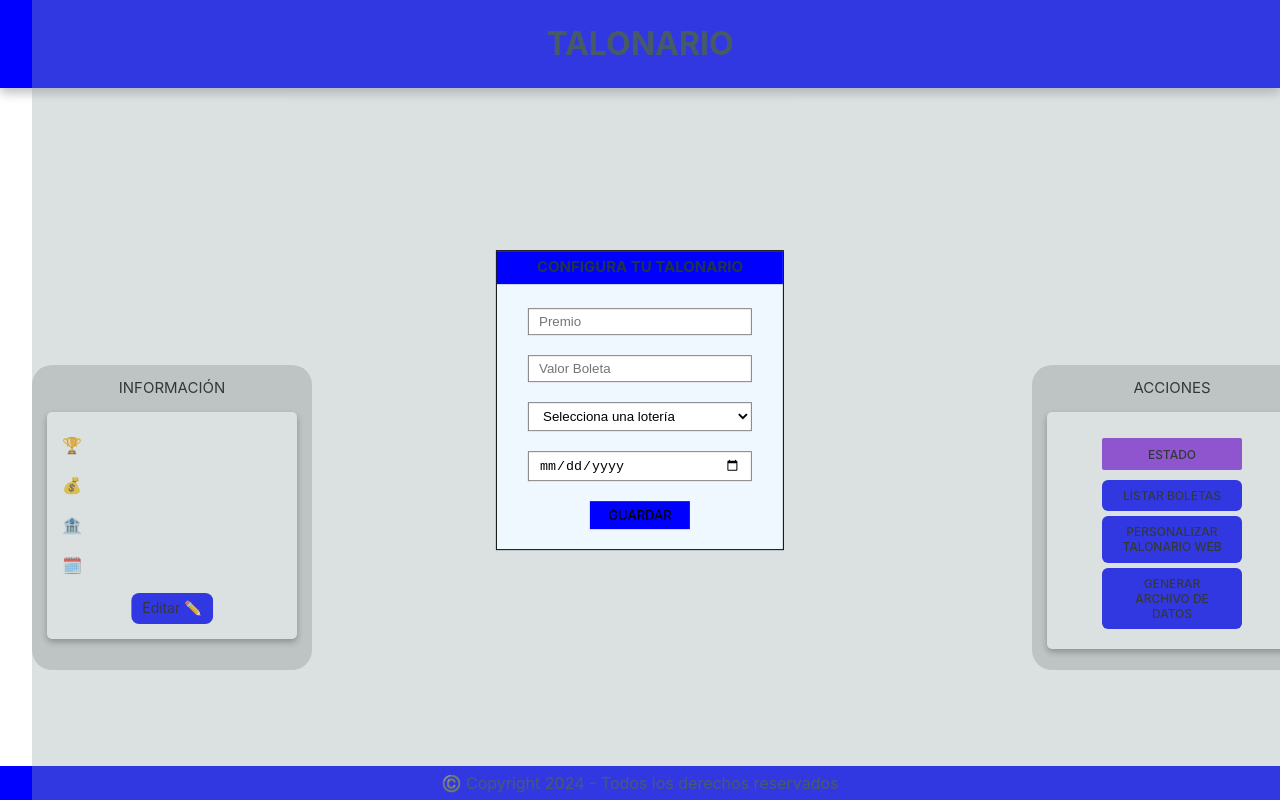
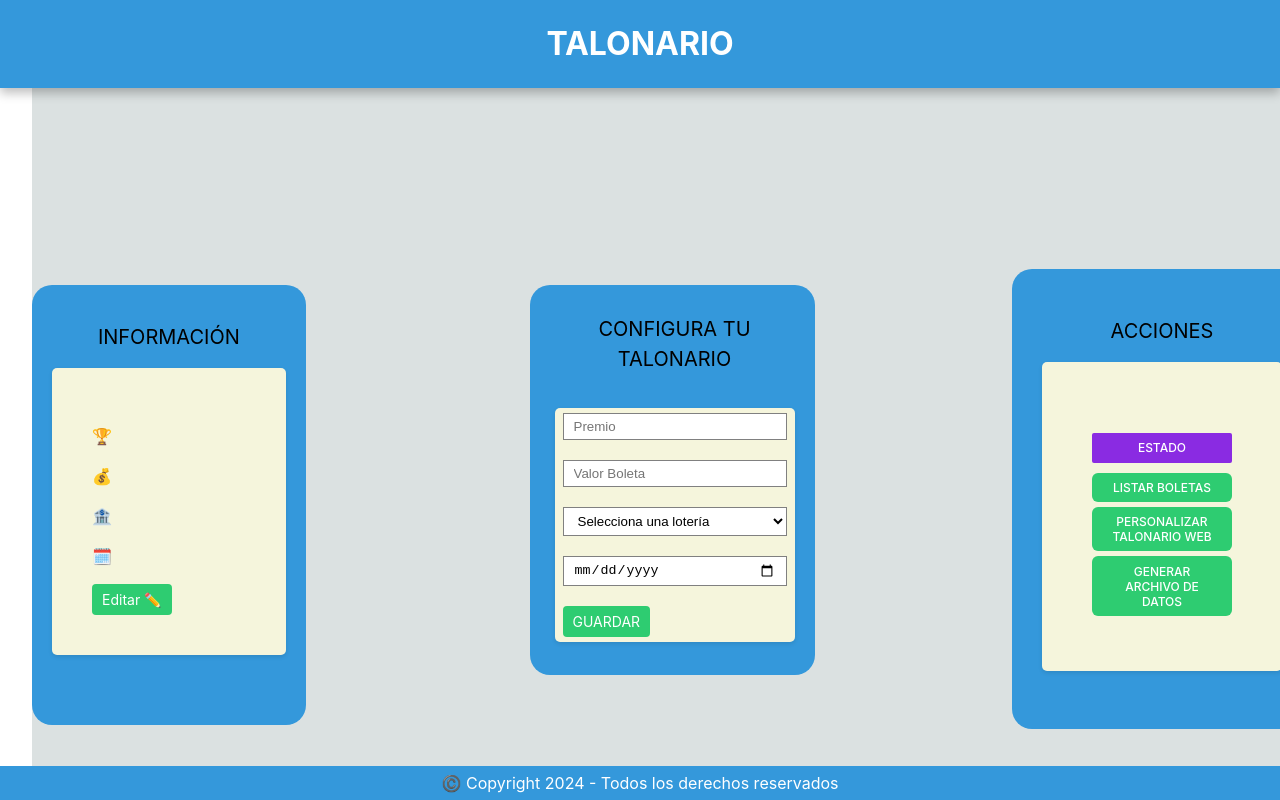
Before and after one commit to miguerlfr/Talonario, a Vue app: page / in a window 1280 px wide. Shown: the top 800 px of the page. Built offline with nearby package versions, Linux system fonts and the light colour scheme.

Commit message:
Update App.vue

```diff
--- a/src/App.vue
+++ b/src/App.vue
@@ -1,14 +1,18 @@
 <script setup>
 import { ref } from "vue";
 import Swal from "sweetalert2";
-
-let array = ref([]);
 
 // Formulario
 let premio = ref("");
 let precioBoleta = ref("");
 let tipoLoteria = ref("");
 let fechaSorteo = ref("");
+
+// FormularioBD
+let nombreBD = ref("");
+let telefonoBD = ref("");
+let direccionBD = ref("");
+let pagarBD = ref("");
 
 let fsDate;
 /* let fsAño = fsDate.getFullYear();
@@ -24,15 +28,12 @@ let mostrarFormulario = ref(true);
 
 let mostrarInformacion = ref(false);
 
-let reservada = ref("red");
+let mostrarFormularioBD = ref(false);
+
+
 let boletaReservada = ref(false);
 let boletaDisponible = ref(false);
-
-let boletaSeleccionada = ref(null);
-let boletasAdquirir = ref([]);
-let mostrarFormularioAdquisicion = ref(false);
-let resetFormularioAdquisicion = ref(true);
-let botonSeleccionado = ref('si');
+let boletaComprada = ref(false);
 
 let boletas = ref([]);
 
@@ -90,20 +91,15 @@ function generarLoteria() {
             text: "¡Gracias por usar este Talonario!",
             icon: "success",
         });
-
-    // Reiniciar el array de boletas
-    boletas.value = [];
-
         for (let i = 0; i < 100; i++) {
             boletas.value.push({
                 i,
-        estado: 'disponible'
+                estado: "Disponible",
             });
         }
-
         mostrarFormulario.value = false;
 
-    console.log(boletas.value)
+        console.log(boletas.value);
     }
 }
 
@@ -112,149 +108,183 @@ function editar() {
     mostrarInformacion.value = false;
 }
 
-function modificarBoleta(_elemento, _indice) {
-  if (_elemento.estado === 'disponible') {
+let element = ref(null);
+let index = ref(null);
+
+function modificarBoleta(elemento, indice) {
+    console.log(elemento)
+    if (elemento.estado == "Disponible") {
+        // mostrar desplegable de boletas disponible
+        boletaDisponible.value = false;
         boletaDisponible.value = true;
+        // esconde demas desplegables
+        boletaReservada.value = false;
+        boletaComprada.value = false;
 
-    // Set the selected ball information for display
-    boletaSeleccionada.value = {
-      numero: _elemento.i,
-      estado: _elemento.estado,
-    };
+        element = elemento;
+        index = indice;
+    } else if (elemento.estado == "Reservado") {
+        // mostrar desplegable de boletas reservada
+        boletaReservada.value = false;
+        boletaReservada.value = true;
+        // esconde demas desplegables
+        boletaDisponible.value = false;
+        boletaComprada.value = false;
+
+        element = elemento;
+        index = indice;
     } else {
-    // Reset the selected ball information when a reserved ball is clicked
-    boletaSeleccionada.value = null;
+        // mostrar desplegable de boletas comprada
+        boletaComprada.value = false;
+        boletaComprada.value = true;
+        // esconde demas desplegables
+        boletaDisponible.value = false;
+        boletaReservada.value = false;
+
+        element = elemento;
+        index = indice;
     }
 }
 
-function adquirirBoleta() {
-  // Hide the available ticket information
-  boletaDisponible.value = false;
-
-  // Show the acquisition form
-  mostrarFormularioAdquisicion.value = true;
+function mostrarFBD() {
+    mostrarFormularioBD.value = false;
+    mostrarFormularioBD.value = true;
 }
 
-function cancelarAdquisicion() {
-  // Clear the selected ball information and acquired tickets
-  boletaSeleccionada.value = null;
-  boletasAdquirir.value = [];
+let clientes = ref([]);
+
+function adquirir() {
+    if (
+        nombreBD.value == "" &&
+        telefonoBD.value == "" &&
+        direccionBD.value == "" &&
+        pagarBD.value == ""
+    ) {
+        Swal.fire({
+            text: "Los datos están vacíos",
+            icon: "error",
+        });
+    } else if (nombreBD.value == "") {
+        Swal.fire({
+            text: "El nombre está vacío",
+            icon: "error",
+        });
+    } else if (telefonoBD.value == "") {
+        Swal.fire({
+            text: "El telefono está vacío",
+            icon: "error",
+        });
+    } else if (isNaN(telefonoBD.value)) {
+        Swal.fire({
+            text: "Solo números en telefono",
+            icon: "warning",
+        });
+    } else if (direccionBD.value == "") {
+        Swal.fire({
+            text: "La dirección está vacía",
+            icon: "error",
+        });
+    } else if (pagarBD.value == "") {
+        Swal.fire({
+            text: "Seleccione si paga ahora o no",
+            icon: "error",
+        });
+    } else if (pagarBD.value == "si") {
+        Swal.fire({
+            text: "¡Gracias por comprar la boleta!",
+            icon: "success",
+        });
+        clientes.value.push({
+            nombre: nombreBD.value,
+            telefono: telefonoBD.value,
+            direccion: direccionBD.value,
+            pagar: pagarBD.value,
+            indice: index,
+        });
+        boletas.value[index].estado = 'Comprado'
+        mostrarFormularioBD.value = false;
+        boletaDisponible.value = false;
+    } else if (pagarBD.value == "no") {
+        Swal.fire({
+            text: "¡Gracias por reservar una boleta!",
+            icon: "success",
+        });
+        clientes.value.push({
+            nombre: nombreBD.value,
+            telefono: telefonoBD.value,
+            direccion: direccionBD.value,
+            pagar: pagarBD.value,
+            indice: index,
+        });
+        boletas.value[index].estado = 'Reservado'
+        mostrarFormularioBD.value = false;
+        boletaDisponible.value = false;
+    }
 }
 
-function confirmarAdquisicion() {
-  // Validar que los campos obligatorios no estén vacíos
-  const nombre = document.getElementById('nombre').value;
-  const telefono = document.getElementById('telefono').value;
-  const direccion = document.getElementById('direccion').value;
-
-  if (!nombre || !telefono || !direccion) {
-    // Muestra un mensaje de error o realiza alguna acción
-    alert('Por favor completa todos los campos obligatorios.');
-    return;
+function cambiarColorBoton(objeto) {
+    switch (objeto) {
+        case "Disponible":
+            return { backgroundColor: "black" };
+        case "Reservado":
+            return { backgroundColor: "red" };
+        case "Comprado":
+            return { backgroundColor: "blue" };
     }
-  // Handle the logic for confirming the acquisition
-  // You can add further processing here
-
-  // After processing, clear the selected ball information and acquired tickets
-  boletaSeleccionada.value = null;
-  boletasAdquirir.value = [];
-
-  // Hide the acquisition form
 }
-
-function seleccionarBoton(boton) {
-  botonSeleccionado.value = boton;
-}
-
-function cambiarBoleta() {
-  // Reset and hide the acquisition form
-  resetFormularioAdquisicion.value = !resetFormularioAdquisicion.value;
-  mostrarFormularioAdquisicion.value = false;
-
-  // Puedes agregar lógica adicional aquí según tus necesidades
-}
-
 </script>
 
 <template>
     <div id="all">
-
         <div id="header">
             <h1>TALONARIO</h1>
         </div>
-
         <div id="footer">
             <footer>©️ Copyright 2024 - Todos los derechos reservados</footer>
         </div>
-
+        <!-- Desplegable boleta reservada -->
         <div id="boletaDesplegableReserva" v-if="boletaReservada == true">
-      <h3>Boleta 00</h3>
-      <p>Estado: <span>Reservada <span>{{ reservada == 'red' ? '🔴' : '🔵' }}</span></span></p>
+            <h3>
+                Boleta
+                <span>{{ element.i > 10 ? element.i : "0" + element.i }}</span>
+            </h3>
+            <p>
+                Estado:
+                <span>Reservada 🔴</span>
+            </p>
             <div>
                 <button>Ver datos del participante</button>
                 <button>Liberar boleta</button>
                 <button>Marcar como pagada</button>
             </div>
         </div>
-
+        <!-- Desplegable boleta comprada -->
+        <div id="boletaDesplegableReserva" v-if="boletaComprada == true">
+            <h3>
+                Boleta
+                <span>{{ element.i > 10 ? element.i : "0" + element.i }}</span>
+            </h3>
+            <p>
+                Estado:
+                <span>Comprada 🔵</span>
+            </p>
+            <div>
+                <button>Ver datos del participante</button>
+                <button>Liberar boleta</button>
+            </div>
+        </div>
+        <!-- Desplegable boleta disponible -->
         <div id="boletaDesplegableDisponible" v-if="boletaDisponible == true">
-      <h3>Boleta {{ boletaSeleccionada.numero < 10 ? '0' + boletaSeleccionada.numero : boletaSeleccionada.numero }}</h3>
+            <h3>
+                Boleta
+                <span>{{ element.i > 10 ? element.i : "0" + element.i }}</span>
+            </h3>
             <p>Estado: <span>Disponible ⚫</span></p>
             <div>
-            <button @click="adquirirBoleta()">🤝 Adquirir boleta</button>
+                <button @click="mostrarFBD()">🤝 Adquirir Boleta</button>
             </div>
         </div>
-
-    <div id="formularioAdquisicion" v-if="mostrarFormularioAdquisicion == true">
-      <div>
-        <div class="header">
-          <h3>Diligencia la Información</h3>
-          <p>Boletas a adquirir: {{ boletasAdquirir.join(', ') }}</p>
-        </div>
-
-        <div class="content" v-if="!mostrarFormularioAdquisicion">
-          <div>
-            <label for="nombre"></label>
-            <input type="text" id="nombre" placeholder=" 🤔 Nombre" required>
-          </div>
-          <div>
-            <label for="telefono"></label>
-            <input type="text" id="telefono" placeholder=" 📞 Teléfono" required>
-          </div>
-          <div>
-            <label for="direccion"></label>
-            <input type="text" id="direccion" placeholder=" ↙️ Dirección" required>
-          </div>
-        </div>
-
-
-        <div class="footerrrr">
-          <p>Paga ya:</p>
-          <div class="hijoFooter">
-            <input type="button" @click.prevent="seleccionarBoton('si')"
-              :style="{ 'background-color': botonSeleccionado === 'si' ? 'blue' : '' }"
-              style="border-radius: 50%; width: 18px; height: 18px;">
-            <label for="si">Si</label>
-
-            <input type="button" @click.prevent="seleccionarBoton('no')"
-              :style="{ 'background-color': botonSeleccionado === 'no' ? 'blue' : '' }"
-              style="border-radius: 50%; width: 18px; height: 18px;">
-            <label for="no">No</label>
-          </div>
-          <div class="linea"></div>
-          <button style="background-color: blue; color: white; font-size: 12px; margin-bottom: 20px;">ADQUIRIR</button>
-        </div>
-
-      </div>
-    </div>
-
-
-  </div>
-
-
-
         <main>
-
             <section id="informacion">
                 <h2>INFORMACIÓN</h2>
                 <div id="infoContenido">
@@ -273,12 +303,11 @@ function cambiarBoleta() {
                     <button @click="editar()">Editar ✏️</button>
                 </div>
             </section>
-
             <section id="loteria">
-      <button v-for="(e, i) in boletas" :key="i" @click="modificarBoleta(e, i); cambiarBoleta();">{{ e.i < 10 ? '0' + e.i
-        : e.i }}</button>
+                <button v-for="(e, i) in  boletas " :key="i" @click="modificarBoleta(e, i)"
+                    :style="cambiarColorBoton(e.estado)">
+                    {{ e.i < 10 ? "0" + e.i : e.i }} </button>
             </section>
-
             <section id="accion">
                 <h2>ACCIONES</h2>
                 <div id="accContenido">
@@ -288,40 +317,60 @@ function cambiarBoleta() {
                     <button>GENERAR ARCHIVO DE DATOS</button>
                 </div>
             </section>
-
             <div id="fondo" v-if="mostrarFormulario == true"></div>
-
+            <section id="formularioBD" v-if="mostrarFormularioBD == true">
+                <h2>DILIGENCIA LA INFORMACION</h2>
+                <p>
+                    Boleta a Adquirir:
+                    <span>{{ index <= 9 ? "0" + index : index }}</span>
+                </p>
+                <input type="text" id="dBD" placeholder="🧍🏻Nombre" v-model="nombreBD" />
+                <input type="tel" placeholder="📞 Telefono" v-model="telefonoBD" />
+                <input type="text" placeholder=" Direccion" v-model="direccionBD" />
+                <p>Pagar ya:</p>
+                <div>
+                    <label for="pagarSi">
+                        <input type="radio" name="pagar" id="pagarSi" value="si" v-model="pagarBD" />
+                        Si
+                    </label>
+                    <label for="pagarSi">
+                        <input type="radio" name="pagar" id="pagarNo" value="no" v-model="pagarBD" />
+                        No
+                    </label>
+                </div>
+                <button @click="adquirir()">ADQUIRIR</button>
+            </section>
             <section id="formulario" v-if="mostrarFormulario == true">
                 <h2>CONFIGURA TU TALONARIO</h2>
                 <div id="forContenido">
                     <input type="text" placeholder="Premio" v-model="premio" />
                     <input type="text" placeholder="Valor Boleta" v-model="precioBoleta" />
                     <select v-model="tipoLoteria">
-          <option disabled value="">
-            Selecciona una lotería
-          </option>
+                        <option disabled value="">Selecciona una lotería</option>
                         <option value="Baloto" label="Baloto"></option>
+                        <option value="La Culona" label="La Culona"></option>
+                        <option value="Lotería de Bogotá" label="Lotería de Bogotá"></option>
                         <option value="Lotería de Boyacá" label="Lotería de Boyacá"></option>
+                        <option value="Lotería del Huila" label="Lotería del Huila"></option>
                         <option value="Lotería de Medellín" label="Lotería de Medellín"></option>
-          <option value="Lotería de Bogotá" label="Lotería de Bogotá"></option>
+                        <option value="Lotería del Tolima" label="Lotería del Tolima"></option>
                         <option value="Lotería del Valle" label="Lotería del Valle"></option>
-          <option value="Lotería del Tolima" label="Lotería del Tolima"></option>
                         <option value="Super Astro" label="Super Astro"></option>
-          <option value="Lotería del Huila" label="Lotería del Huila"></option>
-          <option value="La Culona" label="La Culona"></option>
                     </select>
                     <input type="date" id="editDate" v-model="fechaSorteo" />
-        <button type="button" @click="generarLoteria()">GUARDAR</button>
+                    <button @click="generarLoteria()">GUARDAR</button>
                 </div>
             </section>
-
         </main>
+    </div>
 </template>
 
 <style scoped>
 body {
   width: 100% !important;
-  background-color: white;
+    background: linear-gradient(to bottom, #fad02e, #64b5f6) !important;
+    font-family: 'Arial', sans-serif;
+    margin: 0;
 }
 
 #header {
@@ -329,7 +378,8 @@ body {
     top: 0;
     left: 50%;
     transform: translate(-50%);
-  background-color: blue;
+    background-color: #3498db;
+    color: #fff;
     font-size: 10px;
     padding: 5px 0 5px 0;
     width: 100%;
@@ -341,7 +391,8 @@ body {
     bottom: 0;
     left: 50%;
     transform: translate(-50%);
-  background-color: blue;
+    background-color: #3498db;
+    color: #fff;
     padding: 5px 0 5px 0;
     width: 100%;
 }
@@ -350,62 +401,70 @@ main {
     padding: 90px 0 0 0;
     display: flex;
     flex-direction: row;
-  justify-content: center;
+    justify-content: space-around;
+
 }
 
 #informacion {
     margin-top: 10rem;
     color: black;
-  background-color: rgb(211, 211, 211);
+    background-color:  #3498db;
     border-radius: 20px;
-  padding: 0 15px 15px 15px;
-  width: 250px;
-  height: 290px;
+    padding: 20px;
+    width: 400px;
+    height: 400px;
 }
 
 #informacion h2 {
     font-weight: 400;
-  font-size: 15px;
+    font-size: 20px;
 }
 
 #infoContenido {
     text-align: start;
-  background-color: white;
-  box-shadow: rgba(0, 0, 0, 0.16) 0px 3px 6px, rgba(0, 0, 0, 0.23) 0px 3px 6px;
-  padding: 5px 15px 15px 15px;
+    background-color: beige;
+    box-shadow: 0 2px 4px rgba(0, 0, 0, 0.1);
+    padding: 40px;
     border-radius: 5px;
+
+}
+#infoContenido span {
+    color: #333; /* Cambia este color al que desees */
 }
 
+
 #informacion button {
-  position: relative;
-  left: 50%;
-  transform: translate(-50%);
-  background-color: blue;
+  background-color: #2ecc71; /* Verde */
     font-size: 14px;
     font-weight: 400;
-  padding: 5px 10px 7px 10px;
+    padding: 7px 10px;
+    color: #fff;
+    border: none;
+    border-radius: 4px;
+    cursor: pointer;
+
 }
 
 #accion {
-  margin-top: 10rem;
+    margin-top: 9rem;
     color: #000000;
-  background-color: rgb(211, 211, 211);
+    background-color: #3498db;
     border-radius: 20px;
-  padding: 0 15px 15px 15px;
-  width: 250px;
-  height: 290px;
+    padding: 30px;
+    width: 400px;
+    height: 400px;
 }
 
 #accion h2 {
     font-weight: 400;
-  font-size: 15px;
+    font-size: 20px;
 }
 
 #accContenido {
   text-align: center;
-  background-color: white;
-  box-shadow: rgba(0, 0, 0, 0.16) 0px 3px 6px, rgba(0, 0, 0, 0.23) 0px 3px 6px;
-  padding: 5px 15px 15px 15px;
+    background-color: beige;
+    box-shadow: 0 2px 4px rgba(0, 0, 0, 0.1);
+    padding: 50px;
     border-radius: 5px;
     font-size: 12px;
 }
@@ -414,7 +473,10 @@ main {
   width: 140px;
     margin-bottom: 5px;
     border-radius: 6px;
-  background-color: blue;
+    background-color: #2ecc71; /* Verde */
+    color: #fff;
+    border: none;
+    cursor: pointer;
 }
 
 #accion #estadoB {
@@ -430,9 +492,10 @@ main {
     width: 100%;
     height: 100%;
     top: 0;
+    z-index: -1;
   }
 
-#formulario {
+#formularioBD {
     display: flex;
     flex-direction: column;
     position: absolute;
@@ -442,19 +505,80 @@ main {
     align-items: center;
     background-color: aliceblue;
     border: 1px solid black;
+    color: #000;
+    padding: 0 0 15px 0;
 }
 
-#formulario h2 {
+#formularioBD h2 {
     background-color: blue;
+    color: #fff;
     padding: 5px 40px;
     font-size: 15px;
     position: relative;
     bottom: 12.2px;
 }
 
+#dBD,
+#formularioBD input[type="tel"] {
+    width: 202px;
+    padding: 5px 10px 5px 10px;
+    background-color: white;
+    border: 1px solid gray;
+    color: black;
+    margin-bottom: 20px;
+}
+
+#formularioBD input[type="text"] {
+    width: 202px;
+    padding: 5px 10px 5px 10px;
+    background-color: white;
+    border: 1px solid gray;
+    color: black;
+}
+
+#formularioBD div {
+    display: flex;
+    flex-direction: row;
+    gap: 20px;
+    margin-bottom: 15px;
+}
+
+#formularioBD button {
+    background-color: blue;
+    font-size: 13px;
+    width: 100px;
+    padding: 5px 10px 5px 10px;
+    border-radius: 0;
+}
+
+#formulario {
+  margin-top: 10rem;
+    color: black;
+    background-color:  #3498db;
+    border-radius: 20px;
+    padding: 20px;
+    width: 240px;
+    height: 350px;
+    position: absolute;
+  padding-left: 25px;
+}
+
+#formulario h2 {
+
+    padding: 5px 40px;
+    position: relative;
+    bottom: 12.2px;
+    font-weight: 400;
+    font-size: 20px
+}
+
 #forContenido {
-  display: flex;
-  flex-direction: column;
+  text-align: start;
+    background-color: beige;
+    box-shadow: 0 2px 4px rgba(0, 0, 0, 0.1);
+    padding: 5px;
+    padding-left: 8px;
+    border-radius: 5px;
 }
 
 #forContenido input[type="text"] {
@@ -485,15 +609,14 @@ main {
 }
 
 #forContenido button {
-  background-color: blue;
-  font-size: 13px;
-  width: 100px;
-  padding: 5px 10px 5px 10px;
-  border-radius: 0;
-  position: relative;
-  left: 50%;
-  transform: translate(-50%);
-  margin-bottom: 20px;
+  background-color: #2ecc71; /* Verde */
+    font-size: 14px;
+    font-weight: 400;
+    padding: 7px 10px;
+    color: #fff;
+    border: none;
+    border-radius: 4px;
+    cursor: pointer;
 }
 
 #editDate {
@@ -502,8 +625,8 @@ main {
 }
 
 #loteria {
-  width: 40rem;
-  height: 30rem;
+    width: 67rem;
+    height: 40rem;
     margin-left: 40px;
     margin-right: 40px;
     display: flex;
@@ -597,27 +720,4 @@ main {
     color: #000;
     text-align: left;
 }
-
-.hijoFooter {
-  display: flex;
-  flex-direction: row;
-  justify-content: center;
-  align-items: center;
-  gap: 10px;
-  margin-top: -10px;
-  padding-bottom: 10px;
-}
-
-#formularioAdquisicion {
-  width: 18rem;
-  position: absolute;
-  bottom: 0;
-  left: 50%;
-  transform: translate(-50%);
-  border: 1px solid red;
-  background-color: white;
-  color: black;
-  z-index: 999;
-  margin-bottom: 10px;
-}
 </style>
```
Lines whose indentation alone changed are shown as unchanged.
